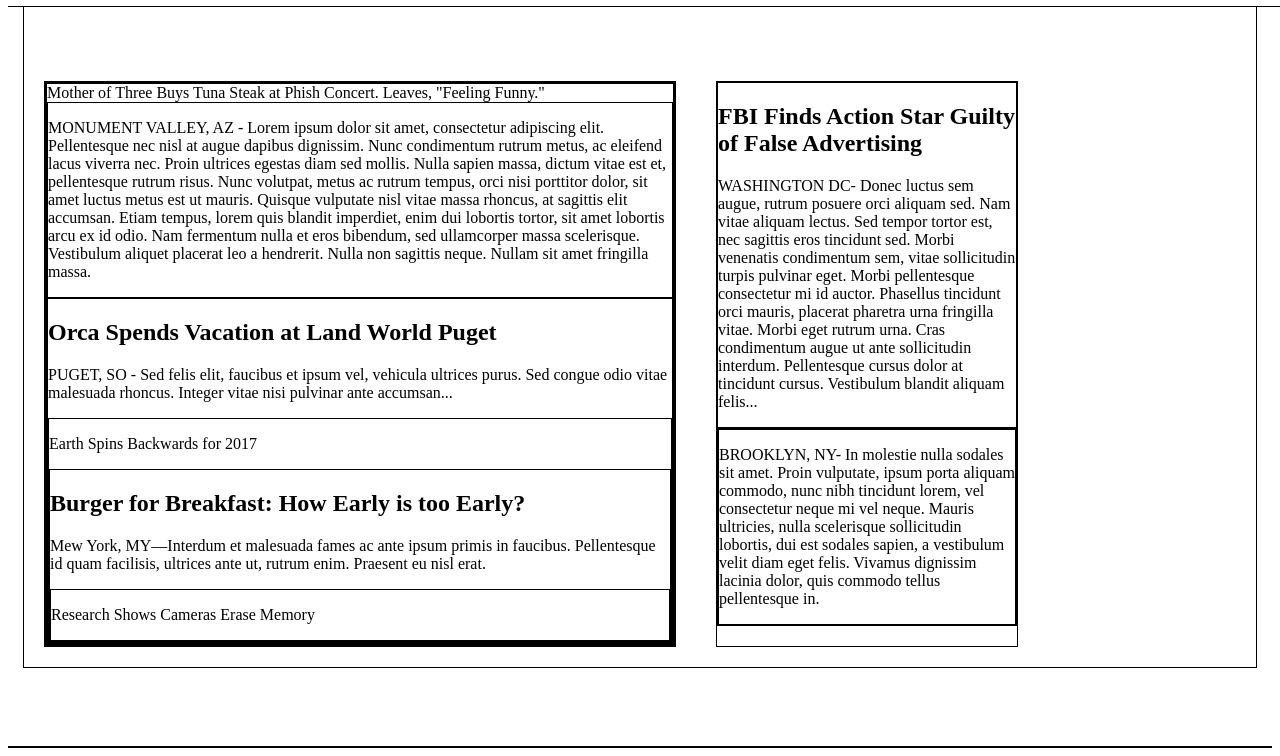
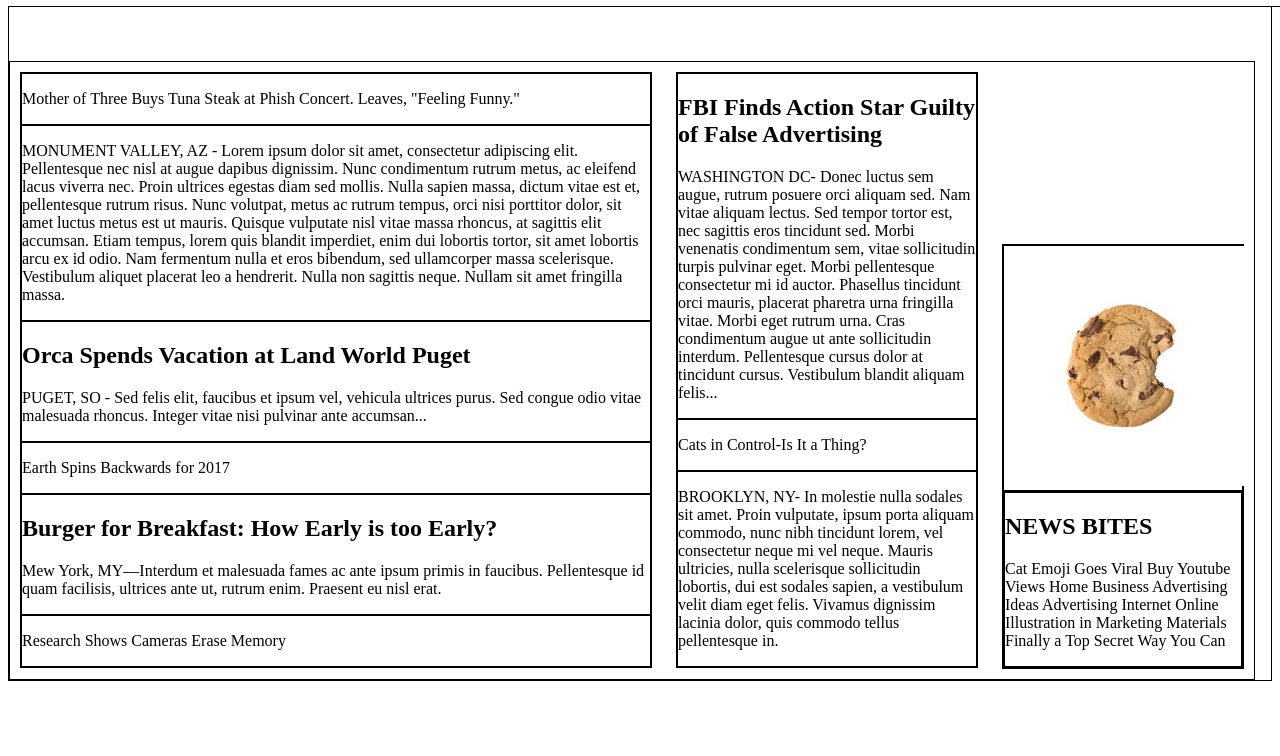
Before and after one commit to revmancil/mytimes, a plain HTML site: page index.html in a window 1280 px wide. Shown: the part 82-838 px from the top of the page. After the commit the page ends 800 px from the top, so only its background shows below. Drawn offline with Linux system fonts and the light colour scheme.

Commit message:
Redid main content

```diff
--- a/Resources/css/style.css
+++ b/Resources/css/style.css
@@ -17,21 +17,25 @@ header {
   align-items: center;
   flex-grow: 1;
   padding-left: 30px;
+  z-index: 1;
 }
 
 .logo img {
   width: 70px;
   height: 60px;
   margin-right: 12px;
+  z-index: 1;
 }
 
 .logo span {
   color: mediumaquamarine;
+  z-index: 1;
 }
 
 .menuitem {
   display: inline-flex;
   align-items: flex-end;
+  z-index: 1;
 }
 
 header nav {
@@ -47,22 +51,29 @@ a {
   color: black;
 }
 
-.content {
-  display: flex;
-  width: 1232px;
-  margin: 0 auto 78px auto;
-  padding-top: 116px;
-}
-
 div {
   border: 1px solid black;
 }
 
-.columnlarge {
+.main-content {
+  display: flex;
+  padding-top: 116px;
+}
+
+.large {
+  display: inline-block;
   width: 630px;
-  margin: 20px;
+  margin: 10px;
 }
-.columnmedium {
+
+.medium {
+  display: inline-block;
   width: 300px;
-  margin: 20px;
+  margin: 10px;
 }
+
+.small {
+  display: inline-block;
+  width: 240px;
+  margin: 10px;
+}
--- a/index.html
+++ b/index.html
@@ -26,48 +26,54 @@
         </nav>
     </header>
     < -- Main content -->
-    <div class="content">
-      <div class="columnlarge">
-        <div class="lead-story">
-          <div class="headline-image">
-            <span>Mother of Three Buys Tuna Steak at Phish Concert. Leaves, "Feeling Funny."</span>
+    <div class="main-content">
+      <div class="column">
+        <div class="large">
+          <div class="main-image">
+            <p>Mother of Three Buys Tuna Steak at Phish Concert. Leaves, "Feeling Funny."</p>
+          </div>
           <div class="narrative">
             <p>MONUMENT VALLEY, AZ - Lorem ipsum dolor sit amet, consectetur adipiscing elit. Pellentesque nec nisl at augue dapibus dignissim. Nunc condimentum rutrum metus, ac eleifend lacus viverra nec. Proin ultrices egestas diam sed mollis. Nulla sapien massa, dictum vitae est et, pellentesque rutrum risus. Nunc volutpat, metus ac rutrum tempus, orci nisi porttitor dolor, sit amet luctus metus est ut mauris. Quisque vulputate nisl vitae massa rhoncus, at sagittis elit accumsan. Etiam tempus, lorem quis blandit imperdiet, enim dui lobortis tortor, sit amet lobortis arcu ex id odio. Nam fermentum nulla et eros bibendum, sed ullamcorper massa scelerisque. Vestibulum aliquet placerat leo a hendrerit. Nulla non sagittis neque. Nullam sit amet fringilla massa.</p>
           </div>
-        <div class="story">
+          <div class="story">
             <h2>Orca Spends Vacation at Land World Puget</h2>
             <p>PUGET, SO - Sed felis elit, faucibus et ipsum vel, vehicula ultrices purus. Sed congue odio vitae malesuada rhoncus. Integer vitae nisi pulvinar ante accumsan...</p>
-          <div class="backward-image">
+          </div>
+          <div class="earth-image">
             <p>Earth Spins Backwards for 2017</p>
-        <div class="story">
+          </div>
+          <div class="story">
             <h2>Burger for Breakfast: How Early is too Early?</h2>
             <p>Mew York, MY—Interdum et malesuada fames ac ante ipsum primis in faucibus. Pellentesque id quam facilisis, ultrices ante ut, rutrum enim. Praesent eu nisl erat.</p>
-          <div class="camera-image">
+          </div>
+          <div class="cameraerase-image">
             <p>Research Shows Cameras Erase Memory</p>
           </div>
+        </div>
+        <div class="medium">
+          <div class="story">
+            <h2>FBI Finds Action Star Guilty of False Advertising</h2>
+            <p>WASHINGTON DC- Donec luctus sem augue, rutrum posuere orci aliquam sed. Nam vitae aliquam lectus. Sed tempor tortor est, nec sagittis eros tincidunt sed. Morbi venenatis condimentum sem, vitae sollicitudin turpis pulvinar eget. Morbi pellentesque consectetur mi id auctor. Phasellus tincidunt orci mauris, placerat pharetra urna fringilla vitae. Morbi eget rutrum urna. Cras condimentum augue ut ante sollicitudin interdum. Pellentesque cursus dolor at tincidunt cursus. Vestibulum blandit aliquam felis...</p>
           </div>
+          <div class="cat-image">
+            <p>Cats in Control-Is It a Thing?</p>
           </div>
+          <div class="story">
+            <p>BROOKLYN, NY- In molestie nulla sodales sit amet. Proin vulputate, ipsum porta aliquam commodo, nunc nibh tincidunt lorem, vel consectetur neque mi vel neque. Mauris ultricies, nulla scelerisque sollicitudin lobortis, dui est sodales sapien, a vestibulum velit diam eget felis. Vivamus dignissim lacinia dolor, quis commodo tellus pellentesque in.</p>
+          </div>
+        </div>
+        <div class="small">
+          <div class="cookie-image">
+            <img src="images/img-news-bite.png" alt="" />
+          </div>
+          <div class="newsbites">
+            <div class="story">
+              <h2>NEWS BITES</h2>
+              <p>Cat Emoji Goes Viral Buy Youtube Views Home Business Advertising Ideas Advertising Internet Online Illustration in Marketing Materials Finally a Top Secret Way You Can</p>
+            </div>
           </div>
         </div>
       </div>
     </div>
-      <div class="columnmedium">
-        <div class="story">
-          <h2>FBI Finds Action Star Guilty of False Advertising</h2>
-          <p>WASHINGTON DC- Donec luctus sem augue, rutrum posuere orci aliquam sed. Nam vitae aliquam lectus. Sed tempor tortor est, nec sagittis eros tincidunt sed. Morbi venenatis condimentum sem, vitae sollicitudin turpis pulvinar eget. Morbi pellentesque consectetur mi id auctor. Phasellus tincidunt orci mauris, placerat pharetra urna fringilla vitae. Morbi eget rutrum urna. Cras condimentum augue ut ante sollicitudin interdum. Pellentesque cursus dolor at tincidunt cursus. Vestibulum blandit aliquam felis...</p>
-        </div>
-        <div class="story">
-          <div class="cat-image">
-            <p>BROOKLYN, NY- In molestie nulla sodales sit amet. Proin vulputate, ipsum porta aliquam commodo, nunc nibh tincidunt lorem, vel consectetur neque mi vel neque. Mauris ultricies, nulla scelerisque sollicitudin lobortis, dui est sodales sapien, a vestibulum velit diam eget felis. Vivamus dignissim lacinia dolor, quis commodo tellus pellentesque in.</p>
-          </div>
-
-        </div>
-      </div>
-    </div>
-      <div class="column small">
-
-      </div>
-
-    </div>
   </body>
 </html>
```
Also changed, not shown: images/img-news-bite.png (added).
